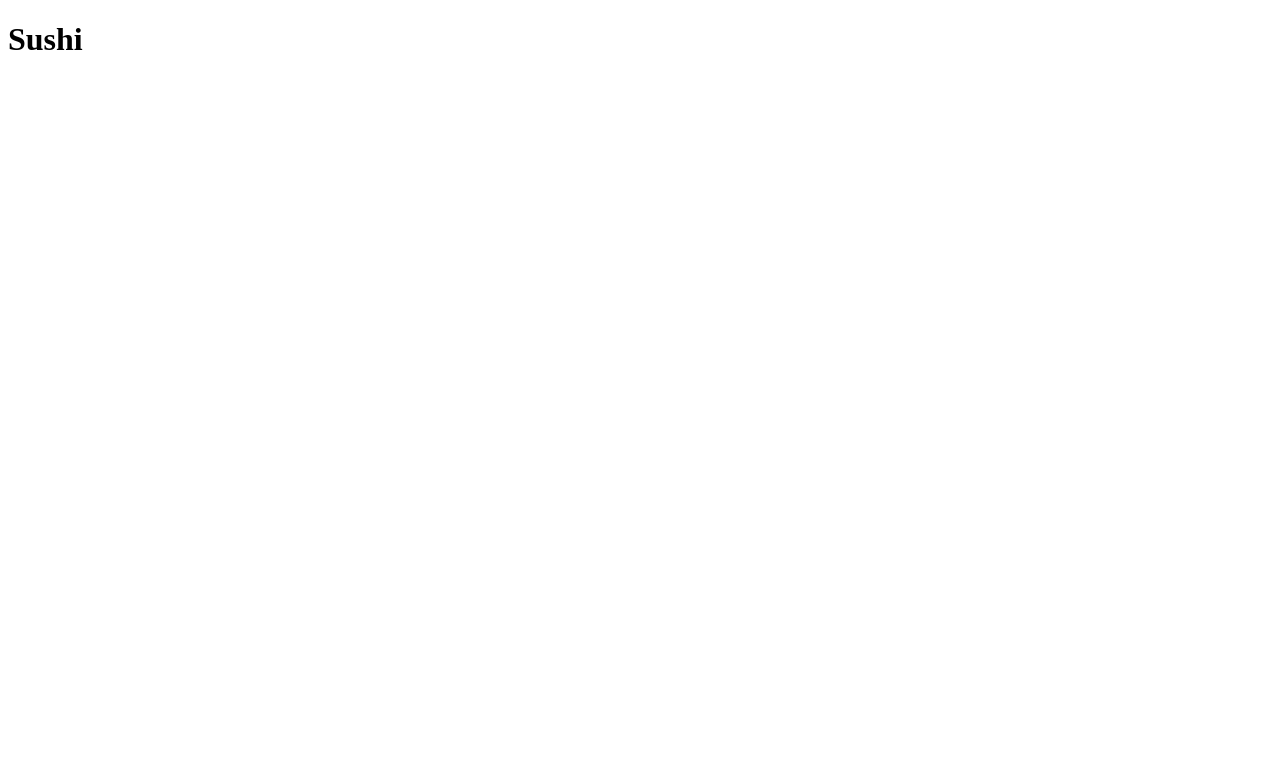
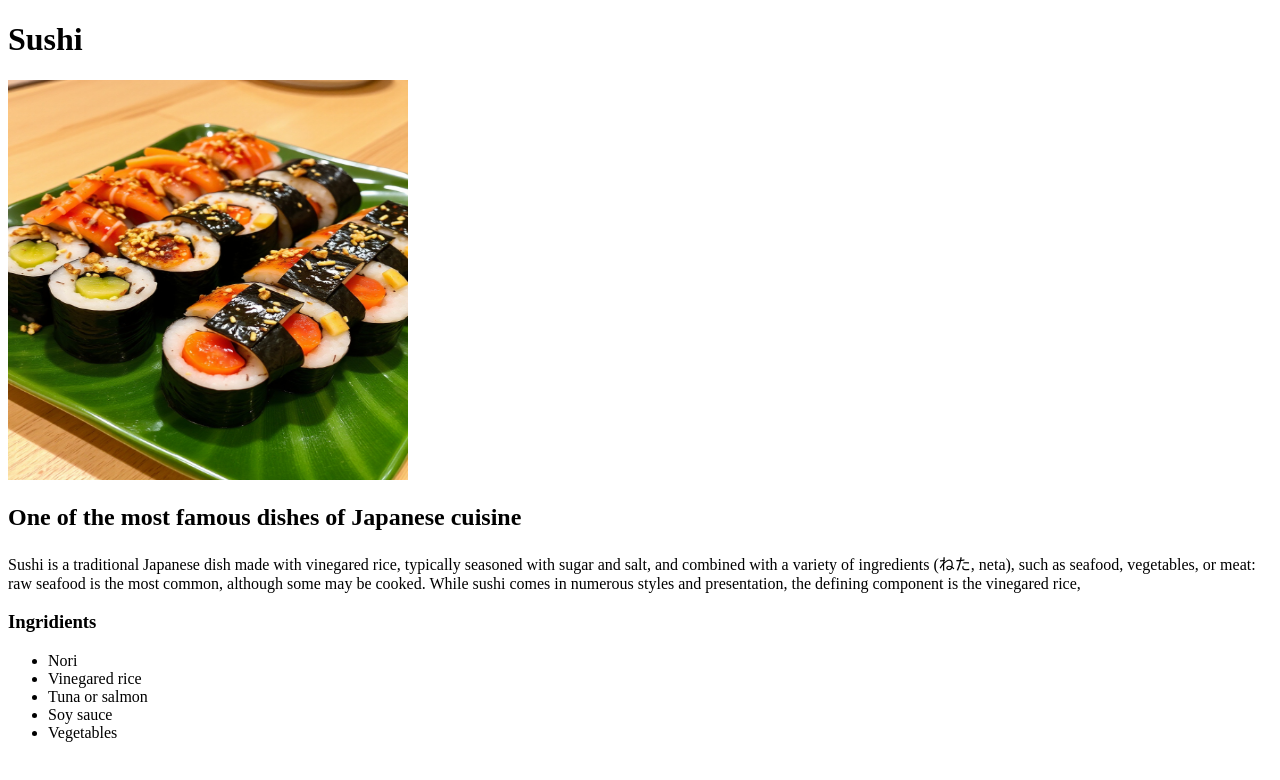
Before and after one commit to vadim692/odin-recipes, a plain HTML site: page recipes/sushi.html in a window 1280 px wide. Drawn offline with Linux system fonts and the light colour scheme.

Commit message:
Added main content of the page for sushi.html

```diff
--- a/recipes/sushi.html
+++ b/recipes/sushi.html
@@ -7,5 +7,24 @@
 </head>
 <body>
     <h1>Sushi</h1>
+    <img src="/img/sushi.jpg" alt="sushi" height="400" width="400">
+    <h2>One of the most famous dishes of Japanese cuisine</h2>
+    <p>Sushi is a traditional Japanese dish made with vinegared
+    rice, typically seasoned with sugar and salt, and combined
+     with a variety of ingredients (ねた, neta), such as seafood,
+     vegetables, or meat: raw seafood is the most common, although
+     some may be cooked. While sushi comes in numerous styles and
+     presentation, the defining component is the vinegared rice,
+
+    </p>
+    <h3>Ingridients</h3>
+    <ul>
+        <li>Nori</li>
+        <li>Vinegared rice</li>
+        <li>Tuna or salmon</li>
+        <li>Soy sauce</li>
+        <li>Vegetables</li>
+    </ul>
+
 </body>
 </html>
```
Also changed, not shown: img/sushi.jpg (added).
